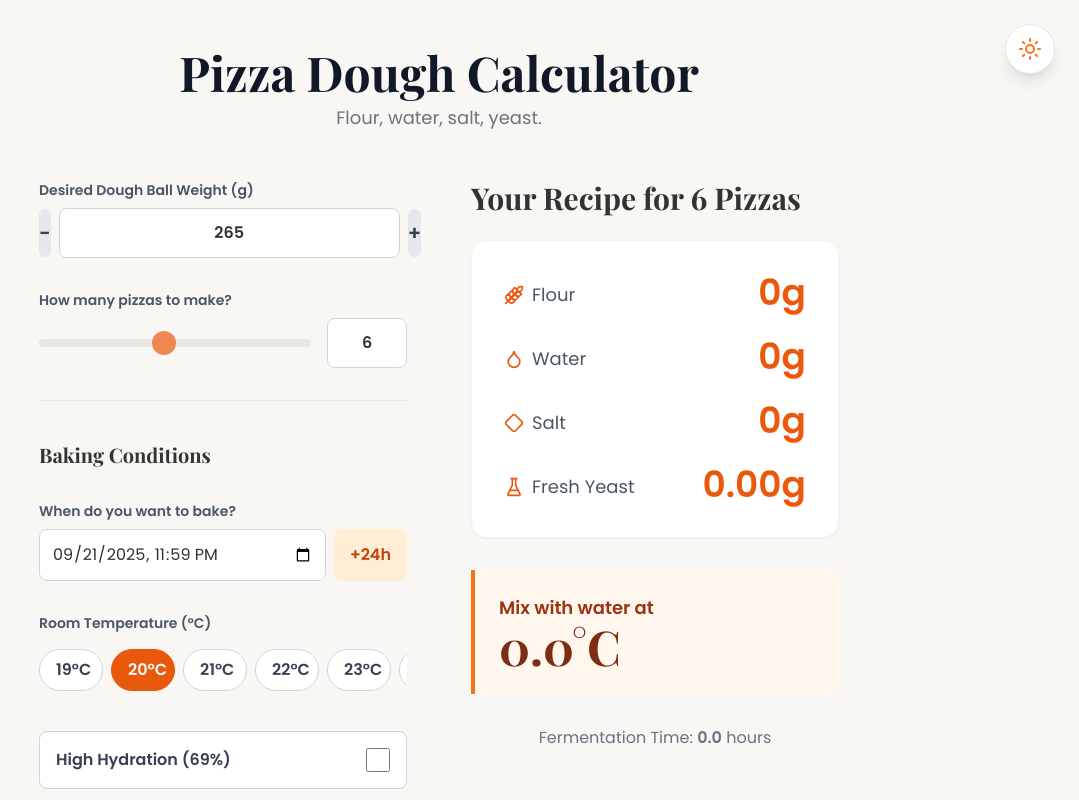
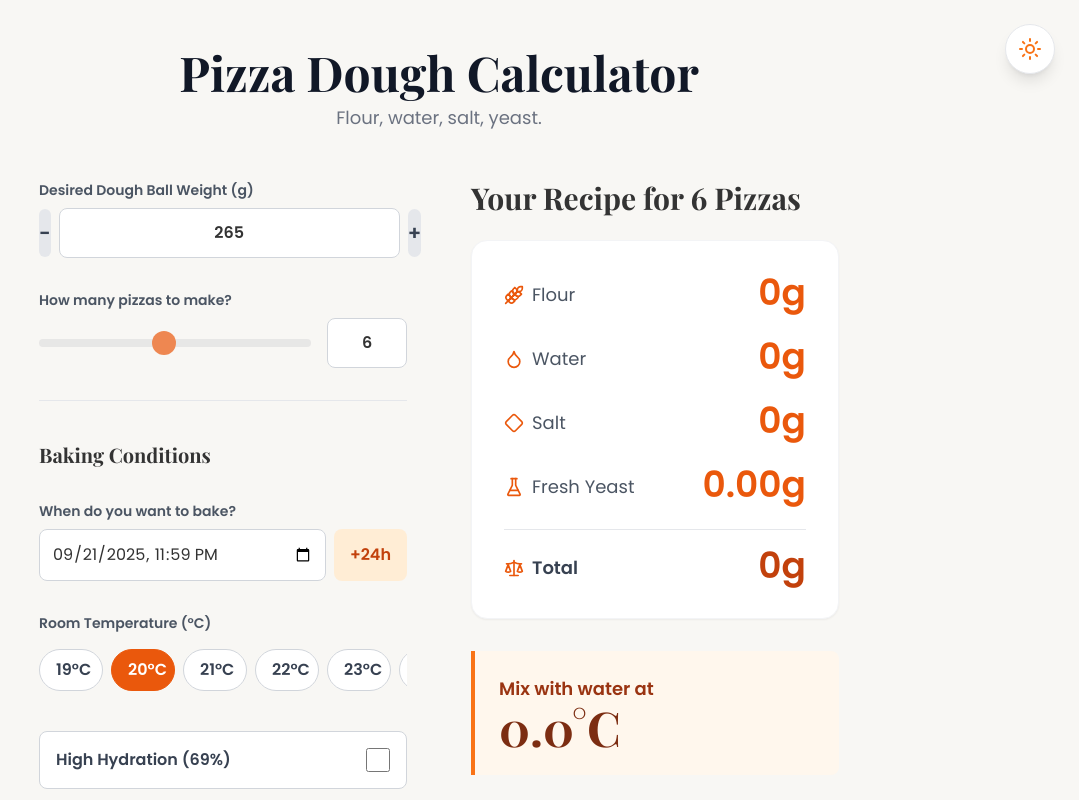
Before and after one commit to mikserf/pizzacalculator, a React (Vite) app: page / in a window 1280 px wide. Shown: the top 800 px of the page, without its empty margins (201-1280 px from the left). Built offline with nearby package versions, Linux system fonts and the light colour scheme.

Commit message:
Add Scale icon to RecipeDisplay component

```diff
--- a/src/components/RecipeDisplay.tsx
+++ b/src/components/RecipeDisplay.tsx
@@ -1,5 +1,5 @@
 import React from 'react';
-import { Wheat, Droplet, Diamond, FlaskConical } from 'lucide-react';
+import { Wheat, Droplet, Diamond, FlaskConical, Scale } from 'lucide-react';
 import { RecipeResult } from '../types/pizza';
 
 interface RecipeDisplayProps {
@@ -51,6 +51,17 @@ const RecipeDisplay: React.FC<RecipeDisplayProps> = ({ numPizzas, recipe }) => {
             {recipe.yeast.toFixed(2)}g
           </p>
         </div>
+        <div className="border-t border-gray-200 dark:border-gray-700 pt-4 mt-2">
+          <div className="flex justify-between items-baseline">
+            <span className="flex items-center gap-2 text-lg text-gray-700 dark:text-gray-200 font-semibold">
+              <Scale className="h-5 w-5 text-orange-600 dark:text-orange-400" aria-hidden="true" />
+              Total
+            </span>
+            <p className="font-bold text-4xl text-orange-700 dark:text-orange-300">
+              {(recipe.flour + recipe.water + recipe.salt + recipe.yeast).toFixed(0)}g
+            </p>
+          </div>
+        </div>
       </div>
 
       <div className="mt-8 bg-orange-50 dark:bg-orange-900/20 border-l-4 border-orange-500 dark:border-orange-400 p-6 rounded-r-lg">
```
